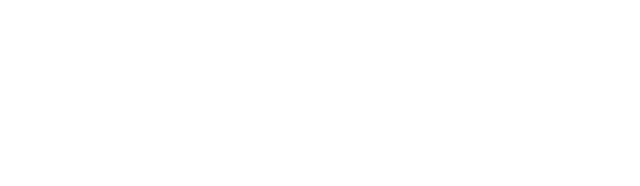
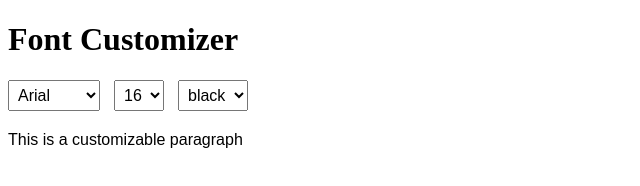
Before and after one commit to SvrnEmi/IT-10-REMOTE-CORDERO, a plain HTML site: page Index.html in a window 1280 px wide. Shown: the whole page, without its empty margins (0-640 px from the left). Drawn offline with Linux system fonts and the light colour scheme.

Commit message:
styled dropdowns and paragraph display

```diff
--- a/Index.html
+++ b/Index.html
@@ -5,8 +5,43 @@
     <meta name="viewport" content="width=device-width, initial-scale=1.0">
     <title>Document</title>
     <script src="script.js"></script>
+
+    <style>
+        select{
+            margin-right: 10px;
+            padding: 5px;
+            font-size: 16px;
+        }
+
+        p{
+            margin-top: 20px;
+            font-size: 16px;
+            font-family: Arial, Helvetica, sans-serif;
+        }
+    </style>
 </head>
 <body>
+    <h1>Font Customizer</h1>
+    <select name="fontSelect" id="fontSelect">
+        <option value="Arial">Arial</option>
+        <option value="Georgia">Georgia</option>
+        <option value="Verdana">Verdana</option>
+    </select>
 
+    <select id="sizeSelect">
+        <option value="16px">16</option>
+        <option value="18px">18</option>
+        <option value="20px">20</option>
+        <option value="22px">22</option>
+        <option value="24px">24</option>
+    </select>
+
+    <select id="colorSelect">
+        <option value="black">black</option>
+        <option value="blue">blue</option>
+        <option value="red">red</option>
+    </select>
+
+    <p id="displayText">This is a customizable paragraph</p>
 </body>
 </html>
```
